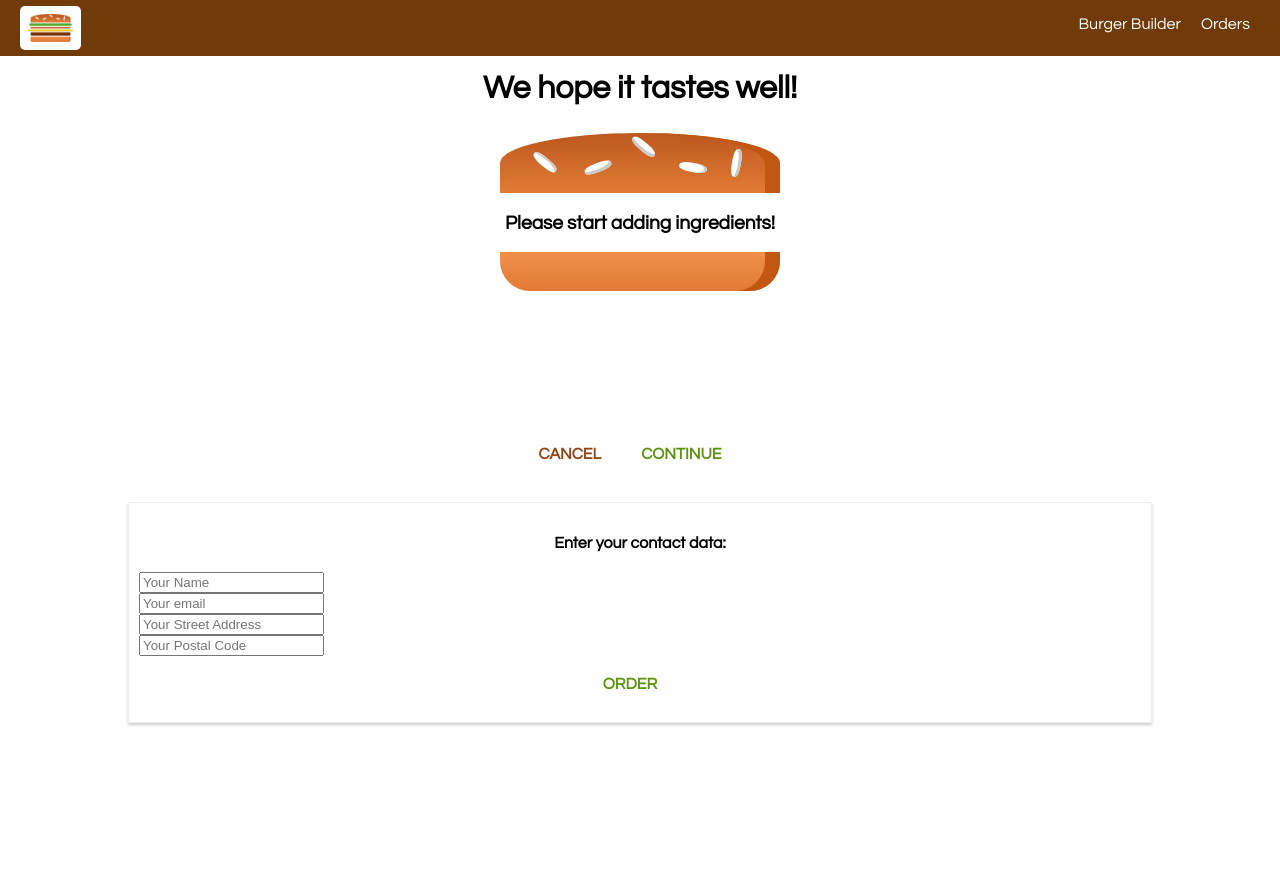
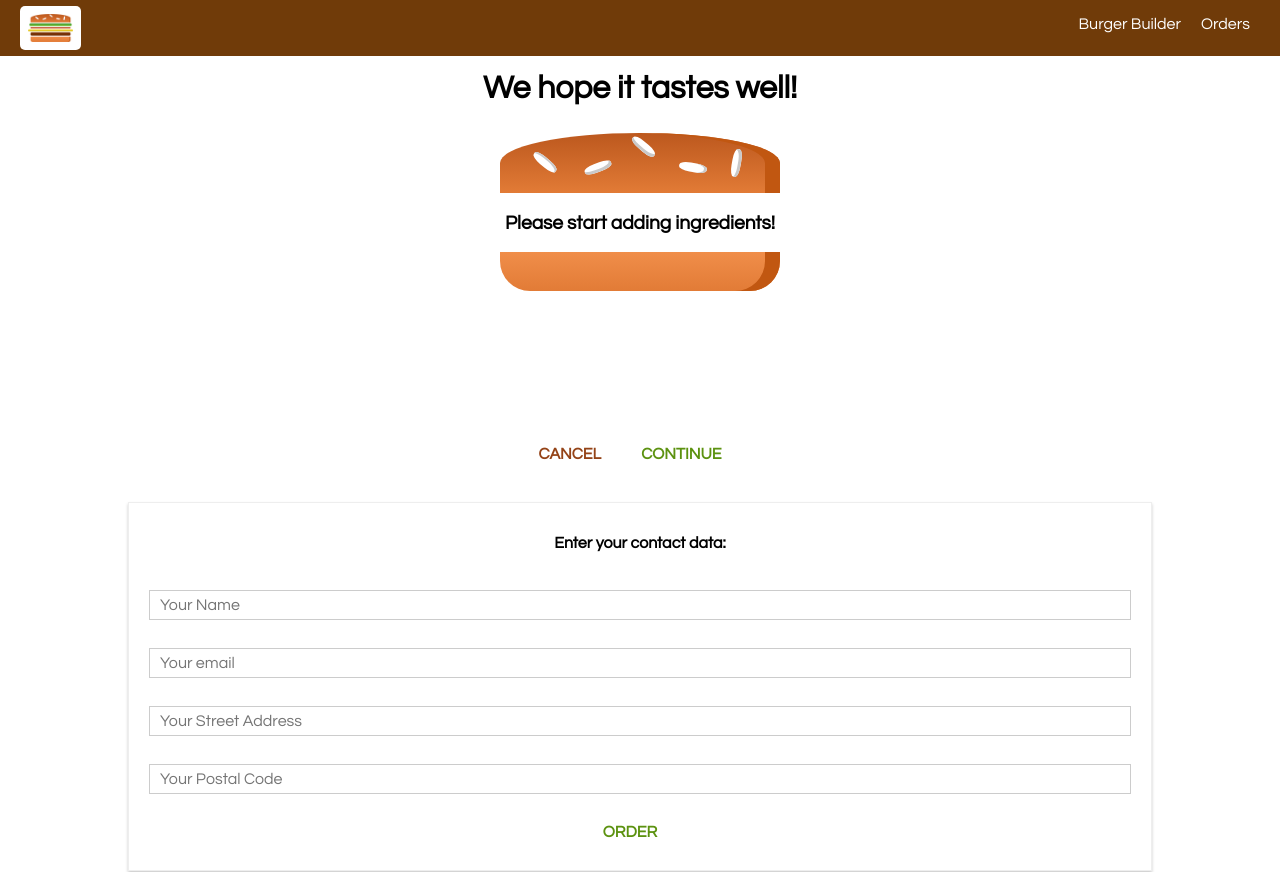
Before and after one commit to chanoscar0/burger-builder, a React app: page /checkout in a window 1280 px wide. Both pictures are taken after a click on the button "CONTINUE". Built offline with nearby package versions, Linux system fonts and the light colour scheme.

Commit message:
Feature: Input Data

```diff
--- a/src/components/UI/Input/Input.css
+++ b/src/components/UI/Input/Input.css
@@ -0,0 +1,27 @@
+.Input{
+  width: 100%;
+  padding: 10px;
+  box-sizing: border-box;
+}
+
+.Label{
+  font-weight: bold;
+  display: block;
+  margin-bottom: 8px;
+}
+
+.InputElement{
+  outline: none;
+  border: 1px solid #ccc;
+  background-color: white;
+  font: inherit;
+  padding: 6px 10px;
+  display: block;
+  width: 100%;
+  box-sizing: border-box;
+}
+
+.InputElement:focus{
+  outline: none;
+  background-color: #ccc
+}
--- a/src/components/UI/Input/Input.js
+++ b/src/components/UI/Input/Input.js
@@ -1,26 +1,26 @@
 import React from 'react';
-
+import classes from './Input.css'
 const Input = (props) => {
   let inputElement = null;
-  switch(props.inputType){
+  switch(props.inputtype){
     case ('input'):
-      inputElement = <input {...props} />;
+      inputElement = <input className = {classes.InputElement} {...props} />;
       break;
     case ('textarea'):
-      inputElement = <textarea {...props}/>;
+      inputElement = <textarea className = {classes.InputElement} {...props}/>;
       break;
     default:
-      inputElement = <input {...props} />;
+      inputElement = <input className = {classes.InputElement} {...props} />;
   }
 
   return(
-  <div>
-        <label>{props.label}</label>
+  <div className = {classes.Input}>
+        <label className = {classes.Label}>{props.label}</label>
         {inputElement}
   </div> );
 }
 
-);
+
 
 
 export default Input;
--- a/src/containers/Checkout/ContactData/ContactData.js
+++ b/src/containers/Checkout/ContactData/ContactData.js
@@ -3,6 +3,7 @@ import Button from '../../../components/UI/Button/Button';
 import classes from './ContactData.css';
 import instance from '../../../axios-orders';
 import Spinner from '../../../components/UI/Spinner/Spinner';
+import Input from '../../../components/UI/Input/Input';
 
 
 class ContactData extends Component {
@@ -45,10 +46,10 @@ class ContactData extends Component {
   render(){
     let form = (
       <form>
-        <input className = {classes.Input} type = 'text' name = 'name' placeholder = 'Your Name' />
-        <input className = {classes.Input} type = 'email' name = 'email' placeholder = 'Your email' />
-        <input className = {classes.Input} type = 'text' name = 'street' placeholder = 'Your Street Address' />
-        <input className = {classes.Input} type = 'text' name = 'postal' placeholder = 'Your Postal Code' />
+        <Input inputtype = 'input' type = 'text' name = 'name' placeholder = 'Your Name' />
+        <Input inputtype = 'input' type = 'email' name = 'email' placeholder = 'Your email' />
+        <Input inputtype = 'input' type = 'text' name = 'street' placeholder = 'Your Street Address' />
+        <Input  inputtype = 'input' type = 'text' name = 'postal' placeholder = 'Your Postal Code' />
         <Button btnType = 'Success' clicked = {this.orderHandler}> ORDER</Button>
       </form>
     );
```
